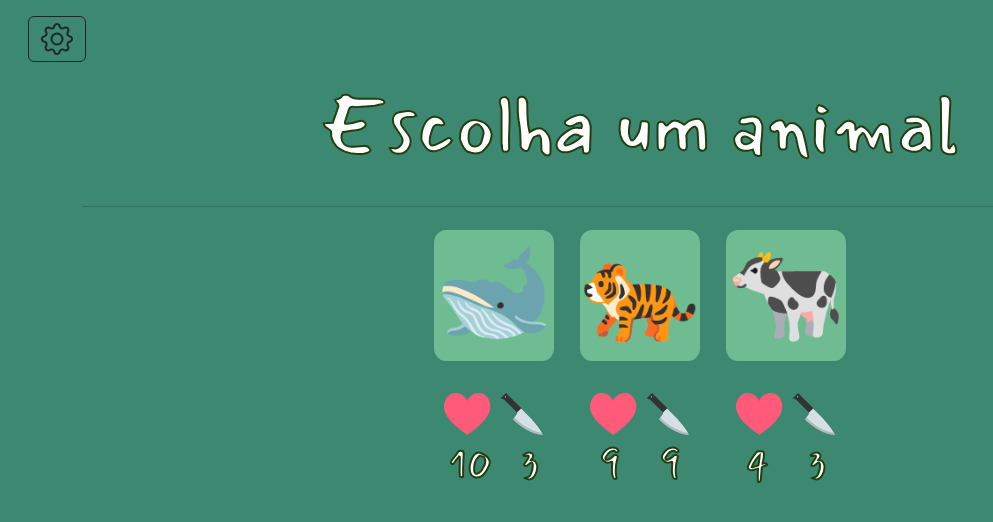
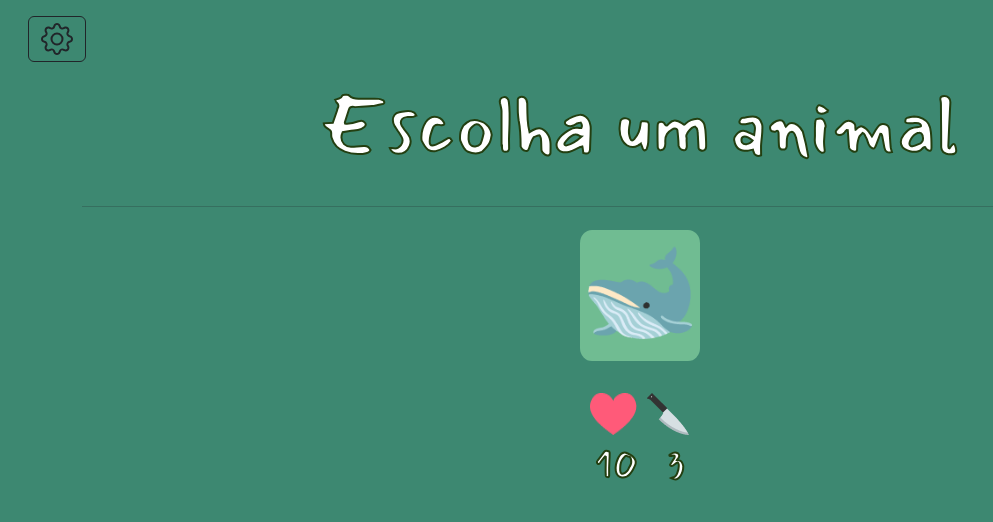
Before and after one commit to danielBRTanimacao/animal-fight-react-game, a React (Vite) app: page /game in a window 1280 px wide. Shown: the top 522 px of the page, without its empty margins (0-993 px from the left). Built offline with nearby package versions, Linux system fonts and the light colour scheme.

Commit message:
Add and config components

```diff
--- a/src/App.jsx
+++ b/src/App.jsx
@@ -2,7 +2,6 @@ import HeaderGame from "./components/HeaderGame";
 import GameMain from "./components/GameMain";
 import Playing from "./components/Playing";
 import { BrowserRouter, Route, Routes } from "react-router-dom";
-import FightScene from "./components/game-components/FightScene";
 
 export default () => {
     return (
@@ -12,7 +11,6 @@ export default () => {
                 <Routes>
                     <Route path="/" element={<GameMain />} />
                     <Route path="/game" element={<Playing />} />
-                    <Route path="/fight" element={<FightScene />} />
                 </Routes>
             </BrowserRouter>
         </>
--- a/src/components/game-components/ChooseAnimal.jsx
+++ b/src/components/game-components/ChooseAnimal.jsx
@@ -1,11 +1,10 @@
-// import { useState } from "react";
-import { useNavigate } from "react-router-dom";
+import { useState } from "react";
 
 import Heart from "../../assets/imgs/animals-sprite/life.png";
 import Knife from "../../assets/imgs/animals-sprite/weapon.png";
 
 export default () => {
-    const animalChoose = [
+    const animalList = [
         {
             nome: "Rato",
             img: String.fromCodePoint(128001),
@@ -134,75 +133,46 @@ export default () => {
         }
     ];
 
-    const acRandom = [
-        Math.floor(Math.random() * 10 + 1),
-        Math.floor(Math.random() * 10 + 1),
-        Math.floor(Math.random() * 10 + 1)
-    ];
+    const animalChooseRandom = Math.floor(Math.random() * 10 + 1);
 
-    const navigation = useNavigate();
-    const changeToGame = (e) => {
-        navigation("/fight");
-        console.log(e.target);
+    const [valueAnimal, setAnimalValue] = useState();
+
+    const animalChosed = (e) => {
+        console.log(e);
     };
 
     return (
         <>
-            <div className="container">
+            <section className="container">
                 <header>
                     <h1 className="display-1 title-principal text-center pb-3">
                         Escolha um animal
                     </h1>
                     <hr />
                 </header>
+
                 <section className="d-flex justify-content-center">
-                    <form onSubmit={changeToGame}>
-                        <button type="submit" className="btn">
+                    <div>
+                        <button
+                            type="submit"
+                            className="btn"
+                            onClick={animalChosed}
+                        >
                             <h1 className="animal-bg ">
-                                {animalChoose[acRandom[0]].img}
+                                {animalList[animalChooseRandom].img}
                             </h1>
                             <div className="d-flex justify-content-evenly pt-4">
                                 <img src={Heart} alt="" />
                                 <img src={Knife} alt="" />
                             </div>
                             <div className="d-flex justify-content-around title-principal fs-1">
-                                <p>{animalChoose[acRandom[0]].life}</p>
-                                <p>{animalChoose[acRandom[0]].power}</p>
+                                <p>{animalList[animalChooseRandom].life}</p>
+                                <p>{animalList[animalChooseRandom].power}</p>
                             </div>
                         </button>
-                    </form>
-                    <form onSubmit={changeToGame}>
-                        <button type="submit" className="btn">
-                            <h1 className="animal-bg ">
-                                {animalChoose[acRandom[1]].img}
-                            </h1>
-                            <div className="d-flex justify-content-evenly pt-4">
-                                <img src={Heart} alt="" />
-                                <img src={Knife} alt="" />
-                            </div>
-                            <div className="d-flex justify-content-around title-principal fs-1">
-                                <p>{animalChoose[acRandom[1]].life}</p>
-                                <p>{animalChoose[acRandom[1]].power}</p>
-                            </div>
-                        </button>
-                    </form>
-                    <form onSubmit={changeToGame}>
-                        <button type="submit" className="btn">
-                            <h1 className="animal-bg ">
-                                {animalChoose[acRandom[2]].img}
-                            </h1>
-                            <div className="d-flex justify-content-evenly pt-4">
-                                <img src={Heart} alt="" />
-                                <img src={Knife} alt="" />
-                            </div>
-                            <div className="d-flex justify-content-around title-principal fs-1">
-                                <p>{animalChoose[acRandom[2]].life}</p>
-                                <p>{animalChoose[acRandom[2]].power}</p>
-                            </div>
-                        </button>
-                    </form>
+                    </div>
                 </section>
-            </div>
+            </section>
         </>
     );
 };
--- a/src/components/game-components/FightScene.jsx
+++ /dev/null
@@ -1,7 +0,0 @@
-export default () => {
-    return (
-        <>
-            <h1>fight Scene</h1>
-        </>
-    );
-};
```
